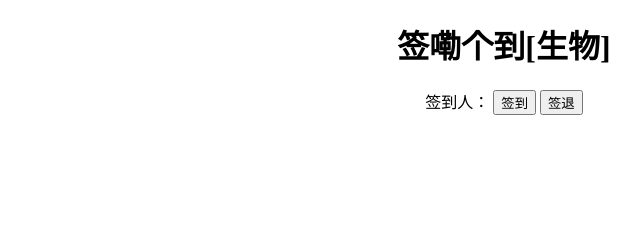
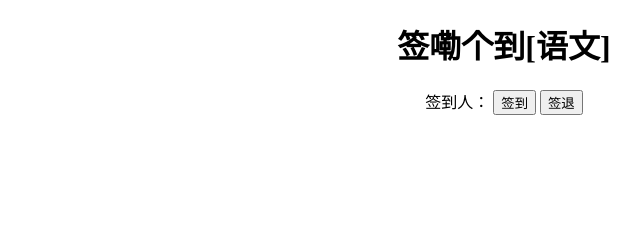
Before and after one commit to ShenHaoyuan/signin-bio, a plain HTML site: page index.html in a window 1280 px wide. Shown: the top 244 px of the page, 136-776 px from the left. Drawn offline with Linux system fonts and the light colour scheme.

Commit message:
Update index.html

```diff
--- a/index.html
+++ b/index.html
@@ -5,7 +5,7 @@
     <meta name="viewport" content="initial-scale=1.0, maximum-scale=1.0, user-scalable=no" />
     <script type="text/javascript" src="js/jquery-2.1.0.js" ></script>
     <title>签嘞个到</title>
-    <h1 style="text-align: center;">签嘞个到[生物]</h1>
+    <h1 style="text-align: center;">签嘞个到[语文]</h1>
     <div style="text-align: center;">
         <span style="text-align: center;">签到人：</span>
         <span style="text-align: center;" id="signName"></span>
```
Lines whose indentation alone changed are shown as unchanged.
